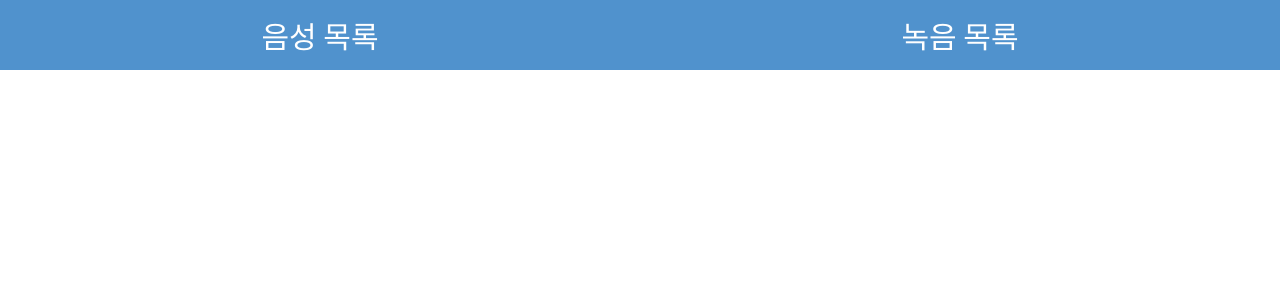
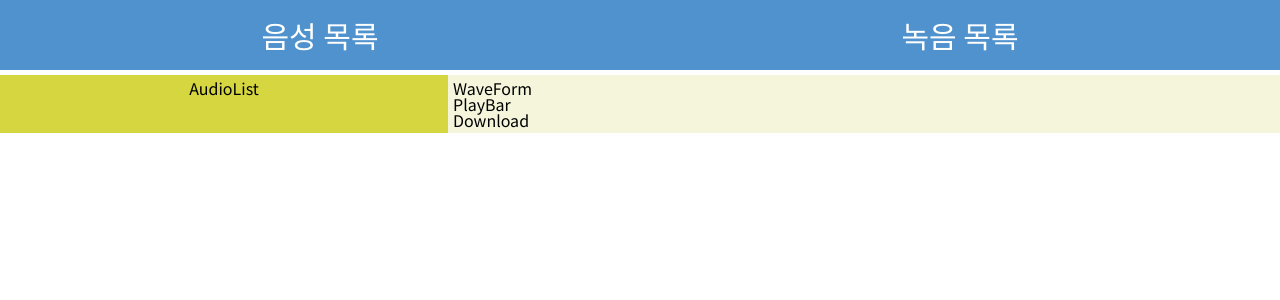
Before and after one commit to sh-inv/audio-player, a React (Vite) app: page / in a window 1280 px wide. Before the commit this address had no page. Shown: the top 300 px of the page. Built offline with nearby package versions, Linux system fonts and the light colour scheme.

Commit message:
Add: path에따라 렌더링 페이지 변경

```diff
--- a/src/App.jsx
+++ b/src/App.jsx
@@ -1,8 +1,7 @@
 import { BrowserRouter as Router, Route, Routes } from 'react-router-dom';
 import Nav from './components/Nav';
 import GlobalStyle from './GlobalStyle';
-import PlayScreen from './pages/PlayScreen';
-import RecordScreen from './pages/RecordScreen';
+import Main from './pages/Main';
 
 const App = () => {
   return (
@@ -11,8 +10,7 @@ const App = () => {
       <Router>
         <Nav />
         <Routes>
-          <Route path='/play' element={<PlayScreen />} />
-          <Route path='/record' element={<RecordScreen />} />
+          <Route path='/*' element={<Main />} />
         </Routes>
       </Router>
     </>
--- a/src/components/Nav/index.jsx
+++ b/src/components/Nav/index.jsx
@@ -5,7 +5,7 @@ import { mainColor } from '../../Theme';
 const Nav = () => {
   return (
     <NavWrapper>
-      <NavItem to='/play'>음성 목록</NavItem>
+      <NavItem to='/'>음성 목록</NavItem>
       <NavItem to='/record'>녹음 목록</NavItem>
     </NavWrapper>
   );
--- /dev/null
+++ b/src/pages/Main/index.jsx
@@ -0,0 +1,75 @@
+import { useEffect } from 'react';
+import { useState } from 'react';
+import { useLocation } from 'react-router-dom';
+import styled from 'styled-components';
+import AudioList from '../../components/AudioList';
+import AudioPlay from '../../components/AudioPlay';
+import AudioRecord from '../../components/AudioRecord';
+
+const Main = () => {
+  const [err, setErr] = useState(false);
+  const [isRecord, setIsRecord] = useState(false);
+  const [audioFile, setAudioFile] = useState('play');
+  const location = useLocation();
+
+  useEffect(() => {
+    const navTitle = location.pathname;
+    if (navTitle === '/') {
+      setAudioFile('play');
+      setIsRecord(false);
+    } else if (navTitle === '/record') {
+      setAudioFile('record');
+      setIsRecord(true);
+    } else {
+      setErr(true);
+    }
+  }, [location]);
+
+  return err ? (
+    <div>에러</div>
+  ) : (
+    <PlayScreenWrapper>
+      <div className='audio-list-content'>
+        <AudioList audioFile={audioFile} />
+      </div>
+      <div className='audio-detail-content'>
+        <AudioPlay audioFile={audioFile} />
+        {isRecord && <AudioRecord />}
+      </div>
+    </PlayScreenWrapper>
+  );
+};
+
+const PlayScreenWrapper = styled.div`
+  display: flex;
+
+  .audio-list-content,
+  .audio-detail-content {
+    display: flex;
+    justify-content: center;
+    margin: 5px 0px;
+    padding: 5px;
+  }
+
+  .audio-list-content {
+    width: 35%;
+    background-color: #d6d641;
+  }
+
+  .audio-detail-content {
+    flex-direction: column;
+    width: 65%;
+    background-color: beige;
+  }
+
+  @media screen and (max-width: 890px) {
+    flex-direction: column;
+
+    .audio-list-content,
+    .audio-detail-content {
+      width: 100%;
+    }
+  }
+`;
+
+export default Main;
--- a/src/pages/RecordScreen/index.jsx
+++ /dev/null
@@ -1,52 +0,0 @@
-import styled from 'styled-components';
-import AudioList from '../../components/AudioList';
-import AudioPlay from '../../components/AudioPlay';
-import AudioRecord from '../../components/AudioRecord';
-
-const RecordScreen = () => {
-  return (
-    <RecordScreenWrapper>
-      <div className='audio-list-content'>
-        <AudioList />
-      </div>
-      <div className='audio-detail-content'>
-        <AudioPlay />
-        <AudioRecord />
-      </div>
-    </RecordScreenWrapper>
-  );
-};
-
-export default RecordScreen;
-
-const RecordScreenWrapper = styled.div`
-  display: flex;
-
-  .audio-list-content,
-  .audio-detail-content {
-    display: flex;
-    justify-content: center;
-    margin: 5px 0px;
-    padding: 5px;
-  }
-
-  .audio-list-content {
-    width: 35%;
-    background-color: #d6d641;
-  }
-
-  .audio-detail-content {
-    flex-direction: column;
-    width: 65%;
-    background-color: beige;
-  }
-
-  @media screen and (max-width: 890px) {
-    flex-direction: column;
-
-    .audio-list-content,
-    .audio-detail-content {
-      width: 100%;
-    }
-  }
-`;
--- a/src/pages/playScreen/index.jsx
+++ /dev/null
@@ -1,50 +0,0 @@
-import styled from 'styled-components';
-import AudioList from '../../components/AudioList';
-import AudioPlay from '../../components/AudioPlay';
-
-const PlayScreen = () => {
-  return (
-    <PlayScreenWrapper>
-      <div className='audio-list-content'>
-        <AudioList />
-      </div>
-      <div className='audio-detail-content'>
-        <AudioPlay />
-      </div>
-    </PlayScreenWrapper>
-  );
-};
-
-export default PlayScreen;
-
-const PlayScreenWrapper = styled.div`
-  display: flex;
-
-  .audio-list-content,
-  .audio-detail-content {
-    display: flex;
-    justify-content: center;
-    margin: 5px 0px;
-    padding: 5px;
-  }
-
-  .audio-list-content {
-    width: 35%;
-    background-color: #d6d641;
-  }
-
-  .audio-detail-content {
-    flex-direction: column;
-    width: 65%;
-    background-color: beige;
-  }
-
-  @media screen and (max-width: 890px) {
-    flex-direction: column;
-
-    .audio-list-content,
-    .audio-detail-content {
-      width: 100%;
-    }
-  }
-`;
```
Also changed, not shown: 1 other file (tests, documents, lock files or other folders).
